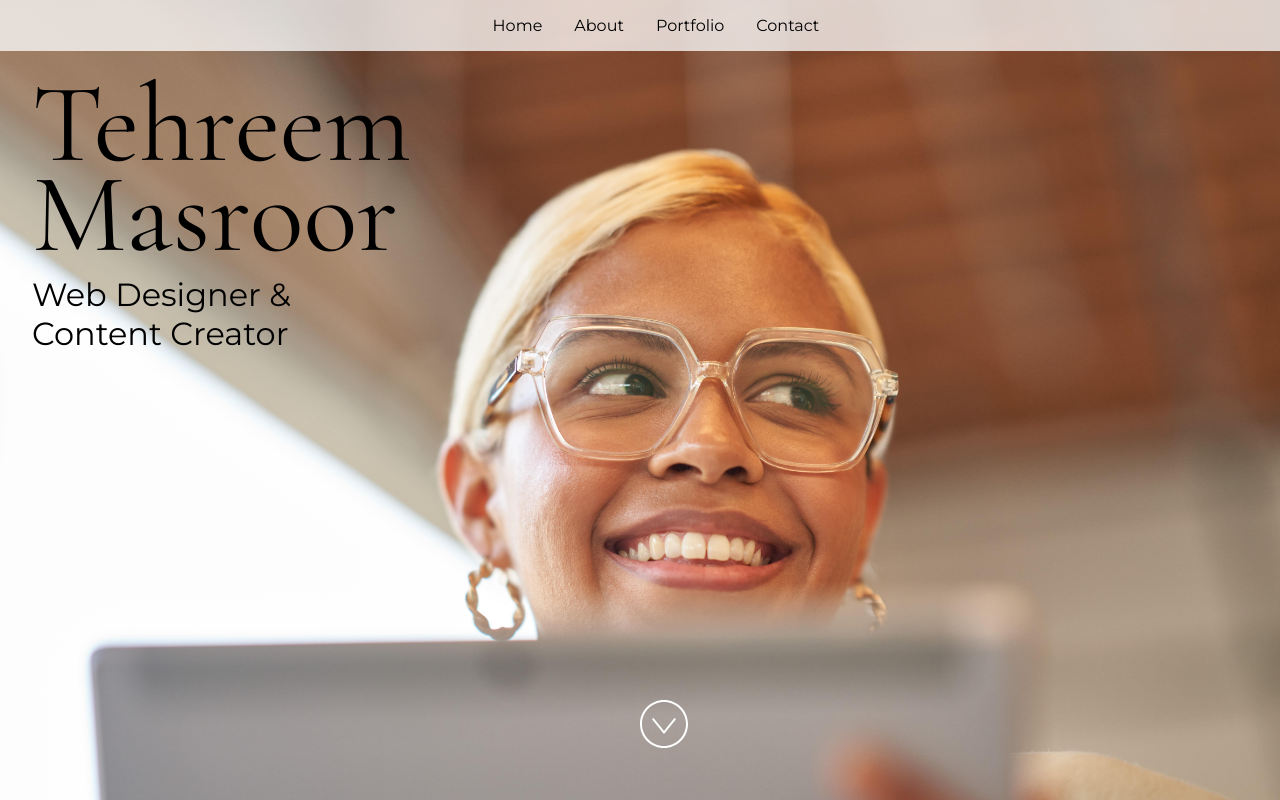
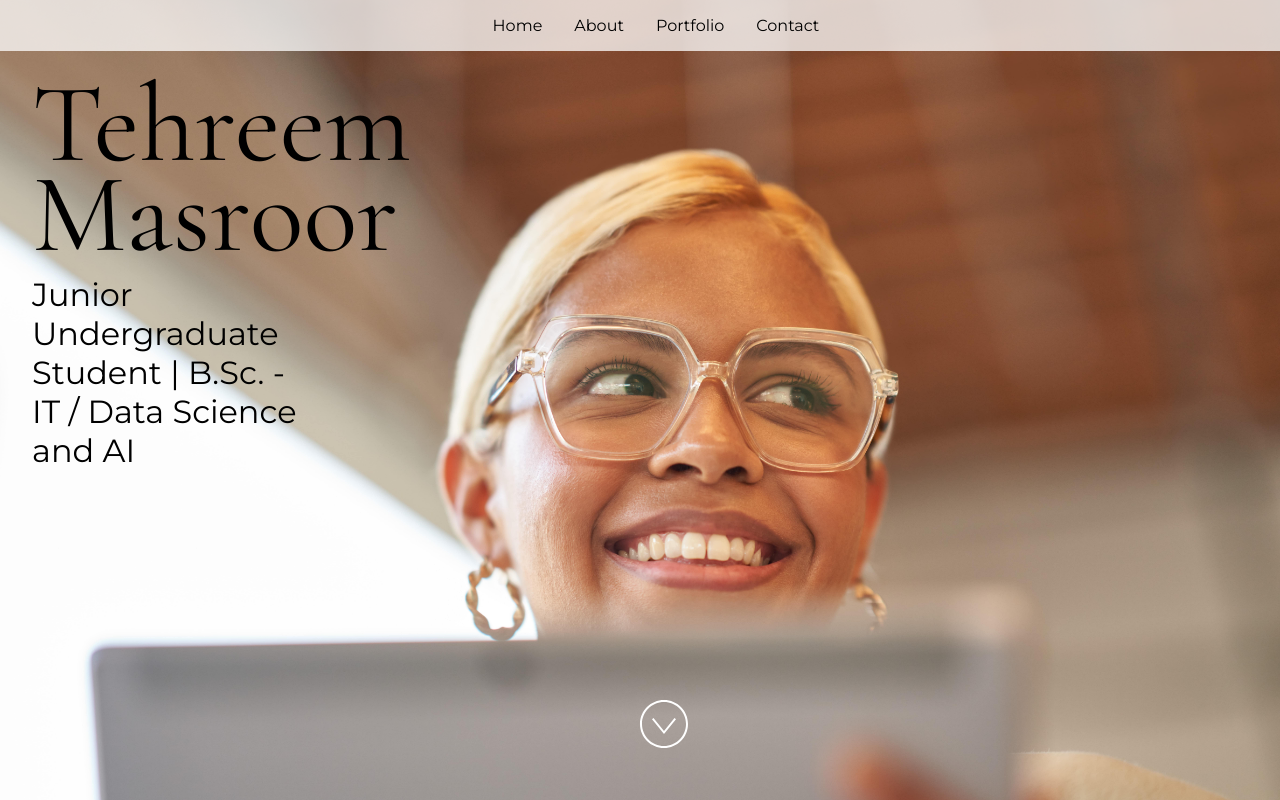
Before and after one commit to thm-msror/Primer_Codespaces-React-Tutorial, a React (Vite) app: page / in a window 1280 px wide. Built offline with nearby package versions, Linux system fonts and the light colour scheme.

Commit message:
about-me-section

```diff
--- a/src/App.jsx
+++ b/src/App.jsx
@@ -25,14 +25,10 @@ import "./styles.css";
  */
 const siteProps = {
   name: "Tehreem Masroor",
-  title: "Web Designer & Content Creator",
-  email: "alex@example.com",
-  gitHub: "microsoft",
-  instagram: "microsoft",
-  linkedIn: "satyanadella",
-  medium: "",
-  twitter: "microsoft",
-  youTube: "Code",
+  title: "Junior Undergraduate Student | B.Sc. - IT / Data Science and AI",
+  email: "tehreem.masroor@gmail.com",
+  gitHub: "https://github.com/thm-msror",
+  linkedIn: "https://www.linkedin.com/in/thm-msror/",
 };
 
 const primaryColor = "#4E567E";
```
